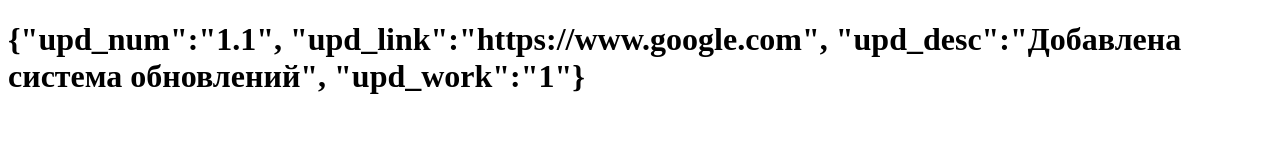
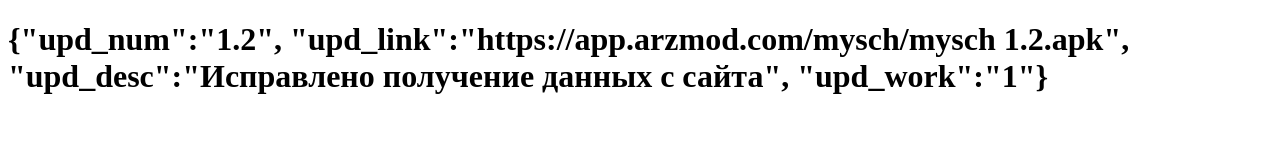
Before and after one commit to L1merGG/myschedule, a plain HTML site: page index.html in a window 1280 px wide. Drawn offline with Linux system fonts and the light colour scheme.

Commit message:
Update index.html

```diff
--- a/index.html
+++ b/index.html
@@ -5,11 +5,11 @@
     <title>My Schedule</title>
 </head>
 <body>
-    <h1>{"upd_num":"1.1",
+    <h1>{"upd_num":"1.2",
 
-"upd_link":"https://www.google.com",
+"upd_link":"https://app.arzmod.com/mysch/mysch 1.2.apk",
 
-"upd_desc":"Добавлена система обновлений",
+"upd_desc":"Исправлено получение данных с сайта",
 
 "upd_work":"1"}</h1>
 </body>
```
